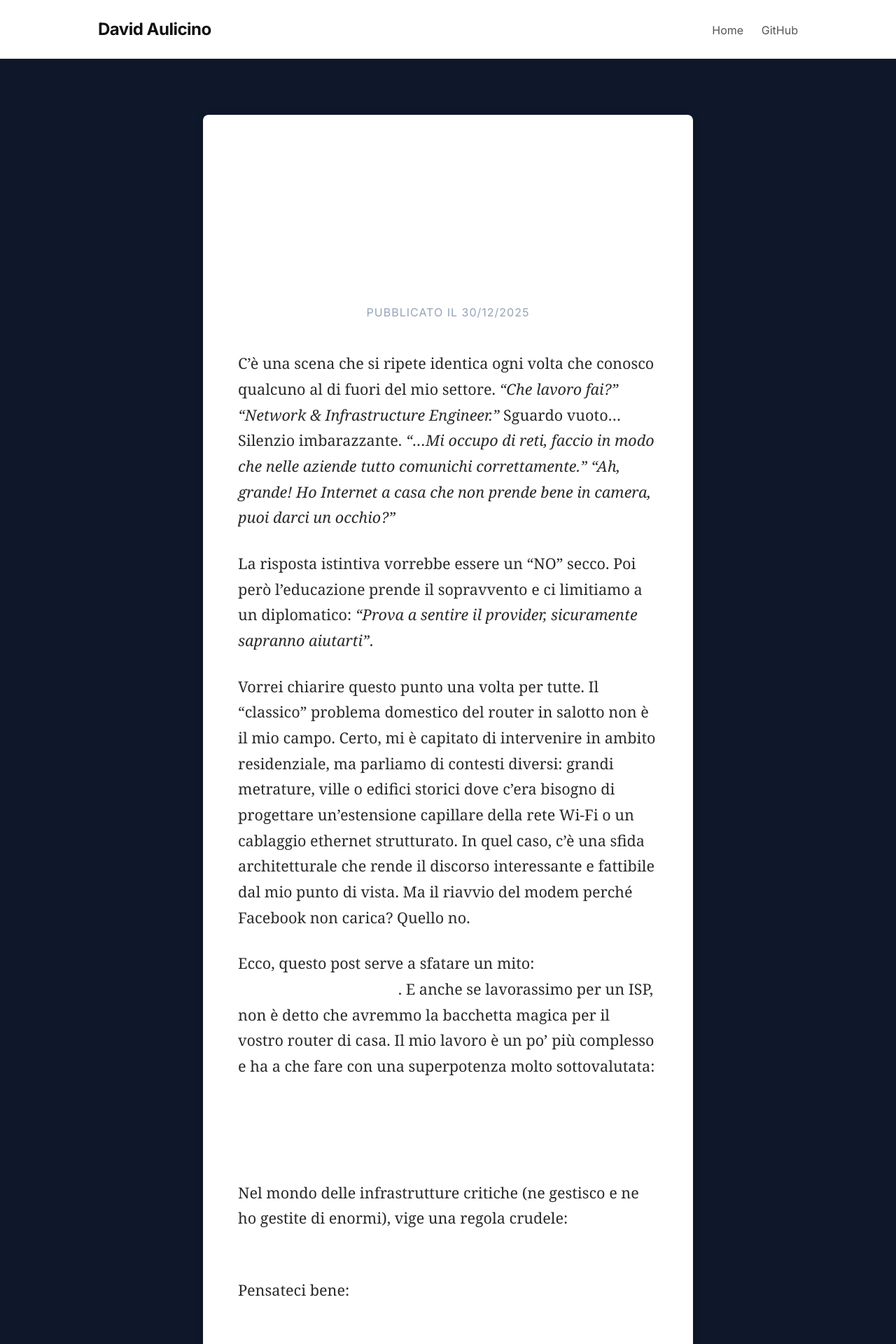
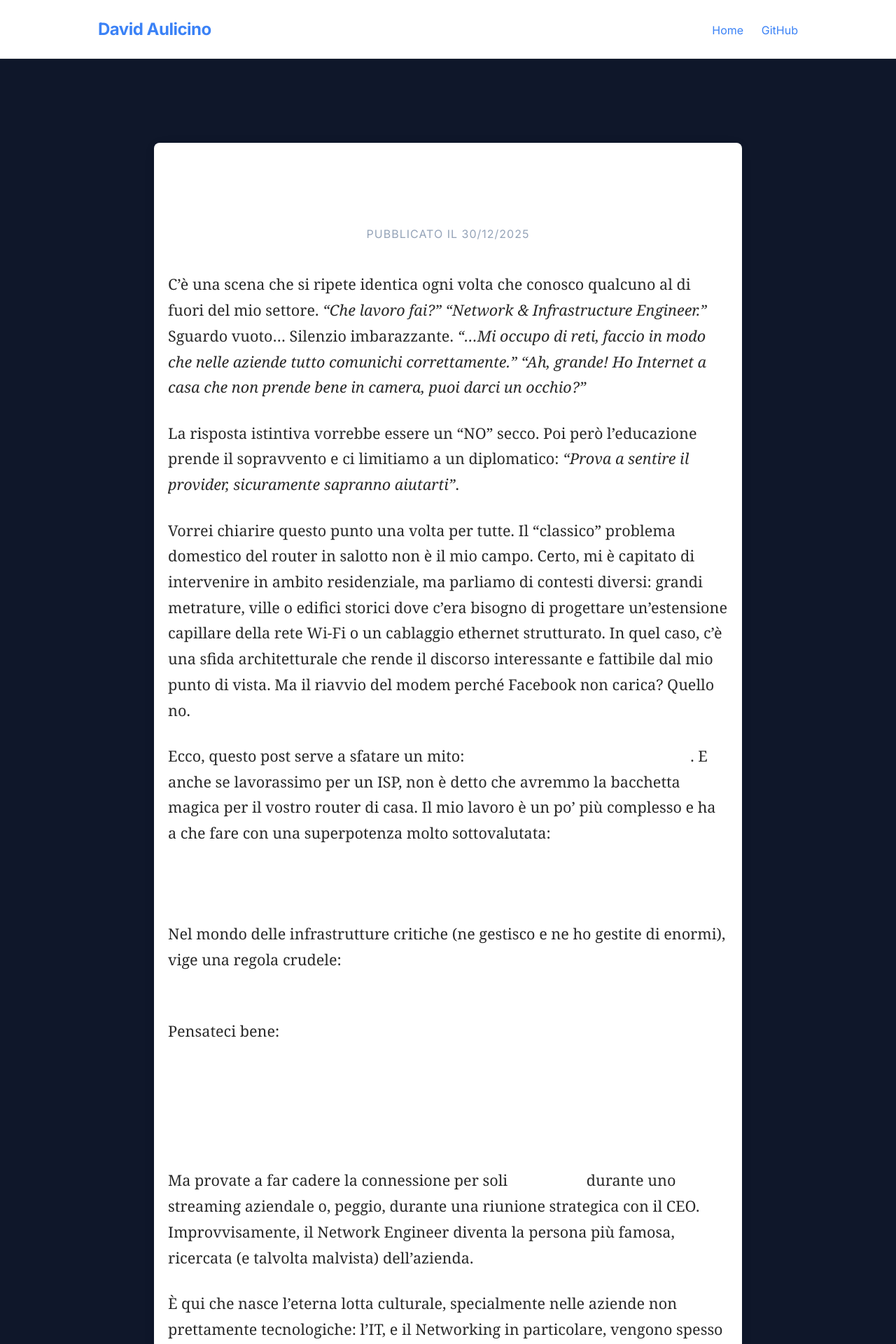
Before and after one commit to davidaulicino17/GitPages, a Jekyll site: the page built from _posts/2025-12-30-L'arte_Di_Essere_Invisibili_(Il_paradosso_del_Network_Engineer).md, in a window 1280 px wide. Shown: the top 1920 px of the page at 70% size. Built offline with Jekyll 4.4.1, drawn with Linux system fonts in a browser that asks for light colours.

Commit message:
Update post.html

```diff
--- a/_layouts/post.html
+++ b/_layouts/post.html
@@ -3,14 +3,45 @@ layout: default
 ---
 
 <style>
-/* Stile Dark Mode essenziale copiato dalla Home */
-body { background-color: #0f172a !important; color: #ffffff !important; }
-h1, h2, h3, h4, strong, b { color: #ffffff !important; }
-a { color: #3b82f6; }
-.btn { background: #3b82f6; color: #ffffff !important; }
+/* Applicazione diretta dei colori della Home (index.md) */
+body {
+    background-color: #0f172a !important;
+    color: #ffffff !important;
+}
+
+/* Colore bianco per tutti i testi forti */
+h1, h2, h3, h4, strong, b {
+    color: #ffffff !important;
+}
+
+/* Colore azzurro per i link */
+a {
+    color: #3b82f6 !important;
+    text-decoration: none;
+}
+
+/* Colore grigio per le date */
+.post-meta {
+    color: #94a3b8 !important;
+}
+
+/* Stile bottone */
+.btn {
+    background: #3b82f6;
+    color: #ffffff !important;
+    padding: 10px 24px;
+    border-radius: 8px;
+    display: inline-block;
+}
+
+/* Linea di separazione */
+hr {
+    border: 0;
+    border-top: 1px solid #334155 !important;
+}
 </style>
 
-<article class="post-reading" style="margin-top: 0;">
+<article class="post-reading" style="margin-top: 0; max-width: 800px; margin-left: auto; margin-right: auto; padding: 0 20px;">
 
   <header style="margin-bottom: 40px; text-align: center;">
     <h1>{{ page.title }}</h1>
@@ -21,7 +52,7 @@ a { color: #3b82f6; }
     {{ content }}
   </div>
 
-  <hr style="margin: 60px 0 40px 0; border: 0; border-top: 1px solid #334155;">
+  <hr style="margin: 60px 0 40px 0;">
 
   <div style="text-align: center;">
       <a href="{{ '/' | relative_url }}" class="btn">← Torna alla Home</a>
```
